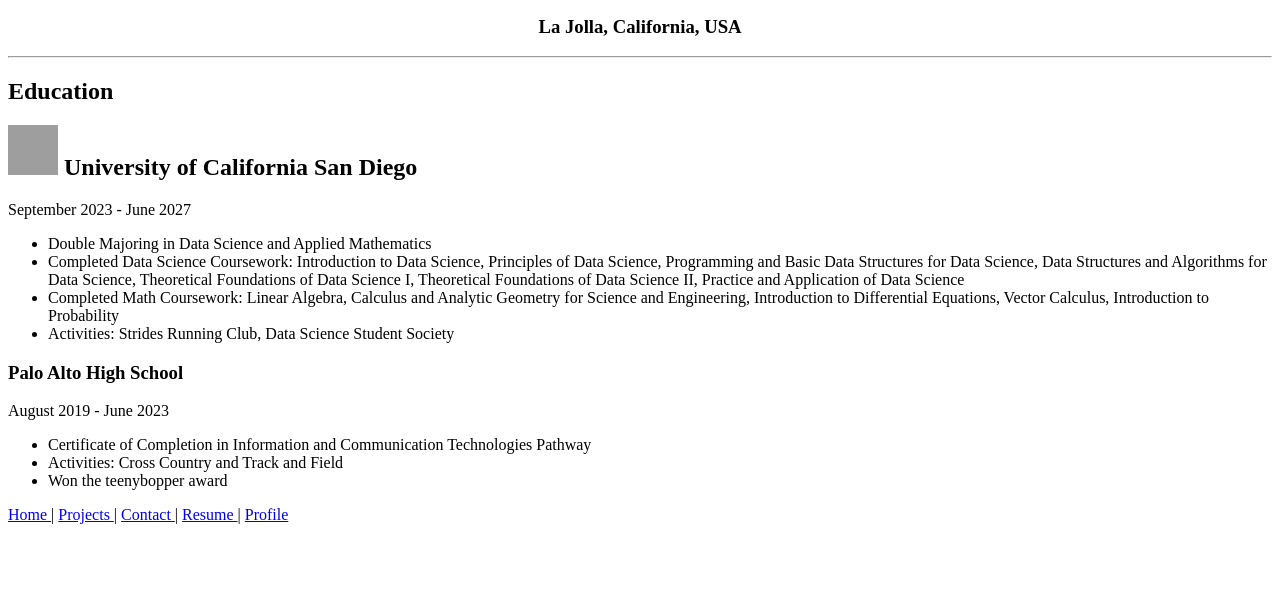
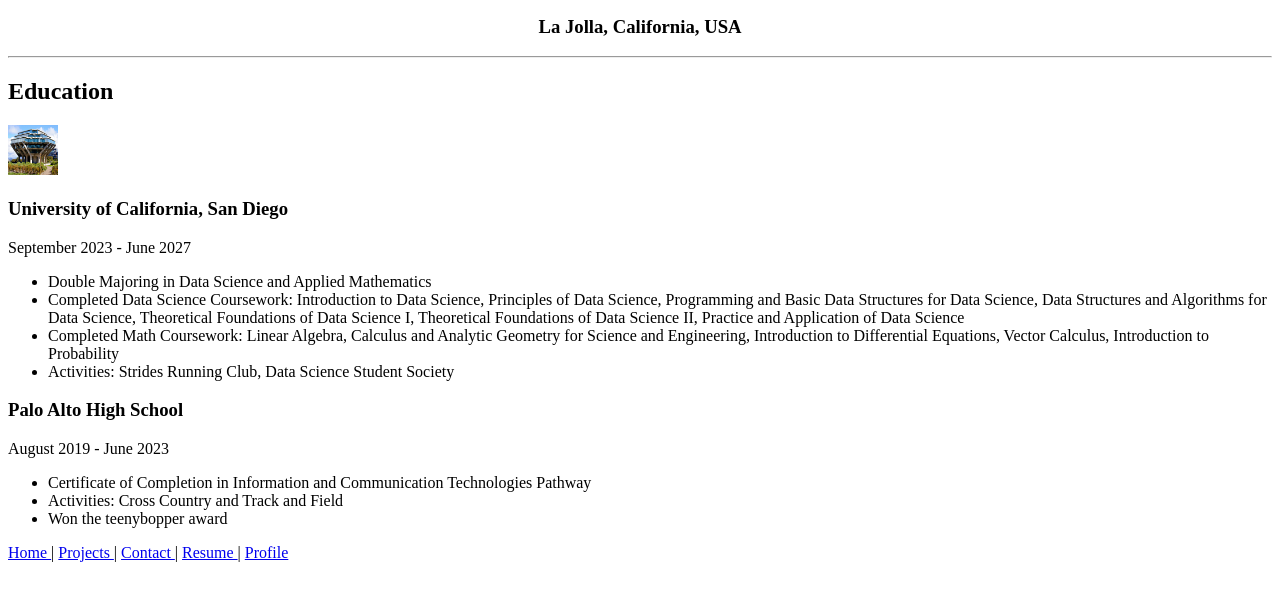
Before and after one commit to Gavin55555555555555/portfolio, a plain HTML site: page resume/index.html in a window 1280 px wide. Shown: the part 105-706 px from the top of the page. Drawn offline with Linux system fonts and the light colour scheme; grey boxes are pictures that could not be loaded.

Commit message:
Update index.html

```diff
--- a/resume/index.html
+++ b/resume/index.html
@@ -16,8 +16,11 @@
         <section>
             <h1> Education</h1>
             <article>
+                <div class = "header">
+                    <img src = "/UCSD.jpg" width = "50", height = "50"/>
+                    <h3> University of California, San Diego</h3>
+                </div>
 
-                <h2> <img src = "https://upload.wikimedia.org/wikipedia/commons/thumb/c/c1/Seal_of_the_University_of_California%2C_San_Diego.svg/1280px-Seal_of_the_University_of_California%2C_San_Diego.svg.png", width = "50", height = "50"/>  University of California San Diego</h2>
                 <p> September 2023 - June 2027</p>
                 <ul>
                     <li>Double Majoring in Data Science and Applied Mathematics</li>
```
